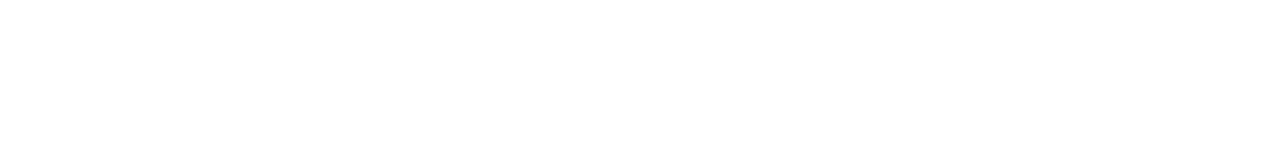
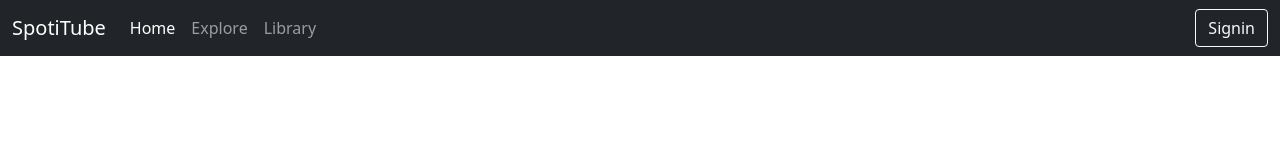
Before and after one commit to Yash-Togadiya/SpotiTube-using-HTMl-CSS-JS, a plain HTML site: page index.html in a window 1280 px wide. Drawn offline with nearby package versions, Linux system fonts and the light colour scheme.

Commit message:
Navbar complete.

```diff
--- a/index.html
+++ b/index.html
@@ -6,8 +6,10 @@
     <meta http-equiv="X-UA-Compatible" content="IE=edge">
     <meta name="viewport" content="width=device-width, initial-scale=1.0">
     <title>SpotiTube</title>
+    <link rel="stylesheet" href="./css/style.css">
     <link href="https://cdn.jsdelivr.net/npm/bootstrap@5.0.2/dist/css/bootstrap.min.css" rel="stylesheet"
         integrity="sha384-EVSTQN3/azprG1Anm3QDgpJLIm9Nao0Yz1ztcQTwFspd3yD65VohhpuuCOmLASjC" crossorigin="anonymous">
+    <script src="./js/script.js"></script>
     <script src="https://cdn.jsdelivr.net/npm/bootstrap@5.0.2/dist/js/bootstrap.bundle.min.js"
         integrity="sha384-MrcW6ZMFYlzcLA8Nl+NtUVF0sA7MsXsP1UyJoMp4YLEuNSfAP+JcXn/tWtIaxVXM"
         crossorigin="anonymous"></script>
@@ -21,6 +23,37 @@
 
 <body>
 
+    <!-- Header Start -->
+    <header class="header" id="header">
+        <nav class="navbar navbar-expand-lg navbar-dark bg-dark">
+            <div class="container-fluid">
+                <a class="navbar-brand" href="index.html">SpotiTube</a>
+                <button class="navbar-toggler" type="button" data-bs-toggle="collapse"
+                    data-bs-target="#navbarSupportedContent" aria-controls="navbarSupportedContent"
+                    aria-expanded="false" aria-label="Toggle navigation">
+                    <span class="navbar-toggler-icon"></span>
+                </button>
+                <div class="collapse navbar-collapse" id="navbarSupportedContent">
+                    <ul class="navbar-nav me-auto mb-2 mb-lg-0">
+                        <li class="nav-item">
+                            <a class="nav-link active" id="home" aria-current="page" href="#">Home</a>
+                        </li>
+                        <li class="nav-item">
+                            <a class="nav-link" id="explore" aria-current="page" href="#">Explore</a>
+                        </li>
+                        <li class="nav-item">
+                            <a class="nav-link" id="library" aria-current="page" href="#">Library</a>
+                        </li>
+                    </ul>
+                    <form class="d-flex">
+                        <button class="btn btn-outline-light" id="signin-btn" type="button">Signin</button>
+                    </form>
+                </div>
+            </div>
+        </nav>
+    </header>
+    <!-- Header End -->
+
 </body>
 
 </html>
```
